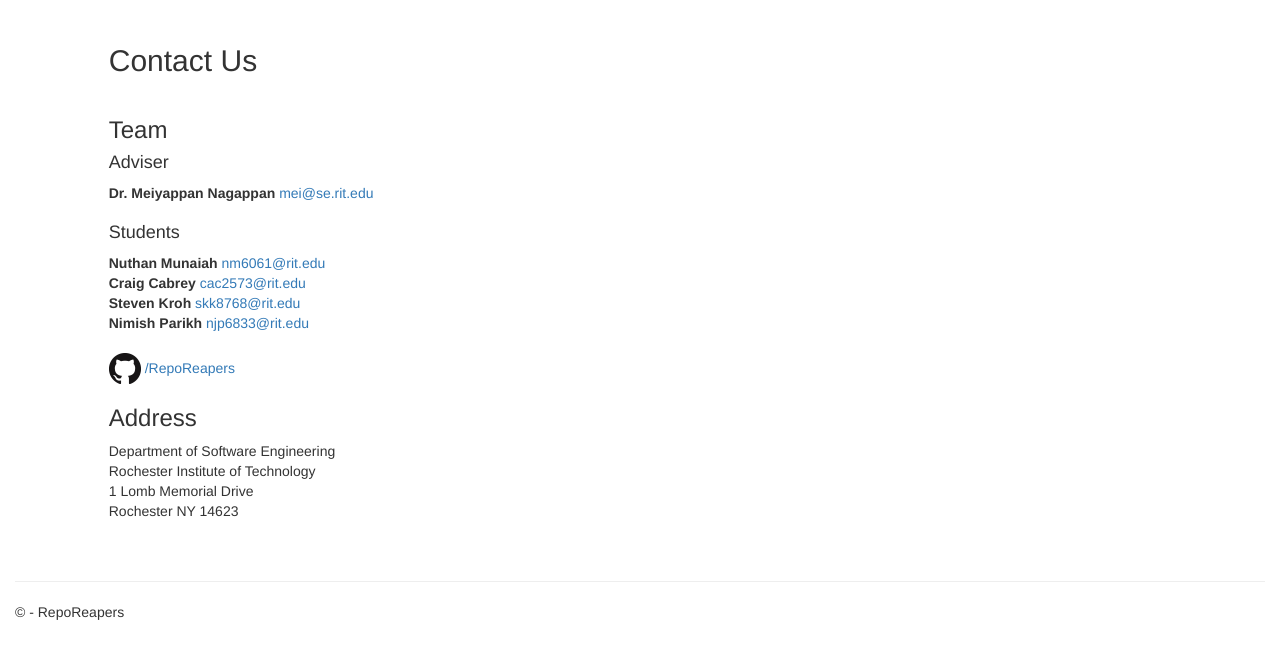
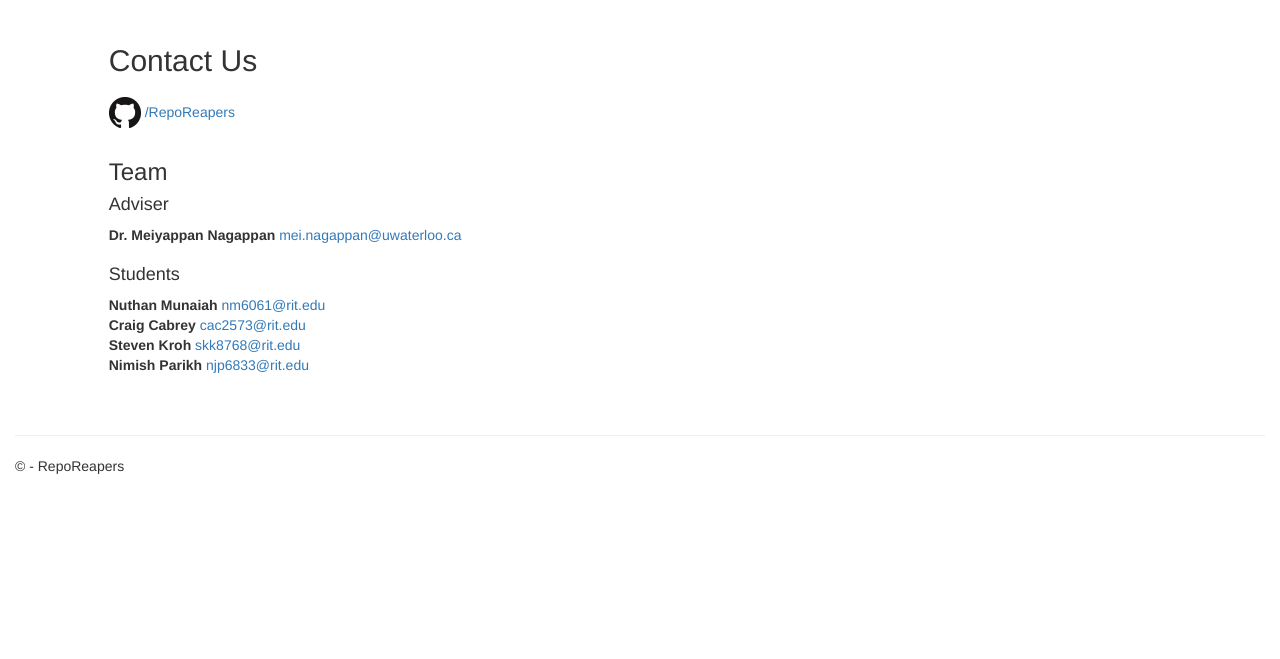
Before and after one commit to nm6061/reporeapers, a Django app: template app/templates/app/contact.html in a window 1280 px wide. Shown: the part 51-710 px from the top of the page. Run offline with Django 3.2, Linux system fonts and the light colour scheme; the template is opened without the code that fills it, so the values that code supplies are empty; some libraries are stand-ins or nearby versions.

Commit message:
Update email address

```diff
--- a/app/templates/app/contact.html
+++ b/app/templates/app/contact.html
@@ -5,10 +5,12 @@
 	<div class="spacer-25"></div>
 	<h2>Contact Us</h2>
 	<div class="spacer-10"></div>
+	<a href="https://www.github.com/RepoReapers" style="text-decoration: none;"><img src="/static/images/GitHub-Mark-32px.png" style="heigth:5%;" /> /RepoReapers</a>
+	<div class="spacer-10"></div>
 	<h3>Team</h3>
 	<h4>Adviser</h4>
 	<address>
-		<strong>Dr. Meiyappan Nagappan</strong> <a href="mailto:mei@se.rit.edu">mei@se.rit.edu</a>
+		<strong>Dr. Meiyappan Nagappan</strong> <a href="mailto:mei.nagappan@uwaterloo.ca">mei.nagappan@uwaterloo.ca</a>
 	</address>
 	<h4>Students</h4>
 	<address>
@@ -17,13 +19,5 @@
 		<strong>Steven Kroh</strong> <a href="mailto:skk8768@rit.edu">skk8768@rit.edu</a><br />
 		<strong>Nimish Parikh</strong> <a href="mailto:njp6833@rit.edu">njp6833@rit.edu</a>
 	</address>
-	<a href="https://www.github.com/RepoReapers" style="text-decoration: none;"><img src="/static/images/GitHub-Mark-32px.png" style="heigth:5%;" /> /RepoReapers</a>
-	<h3>Address</h3>
-	<address>
-	    Department of Software Engineering<br />
-	    Rochester Institute of Technology<br />
-	    1 Lomb Memorial Drive<br />
-	    Rochester NY 14623
-	</address>
 </div>
 {% endblock %}
```
